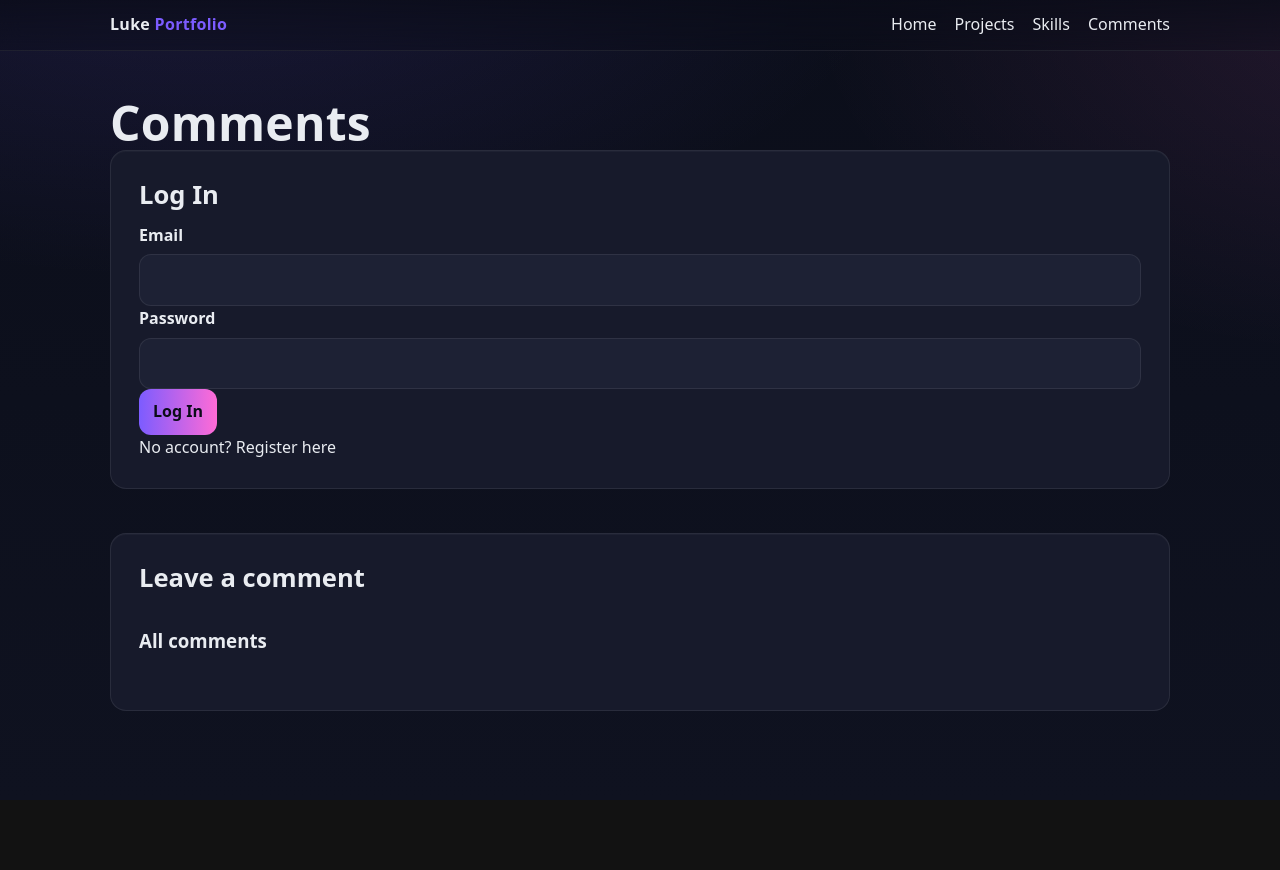
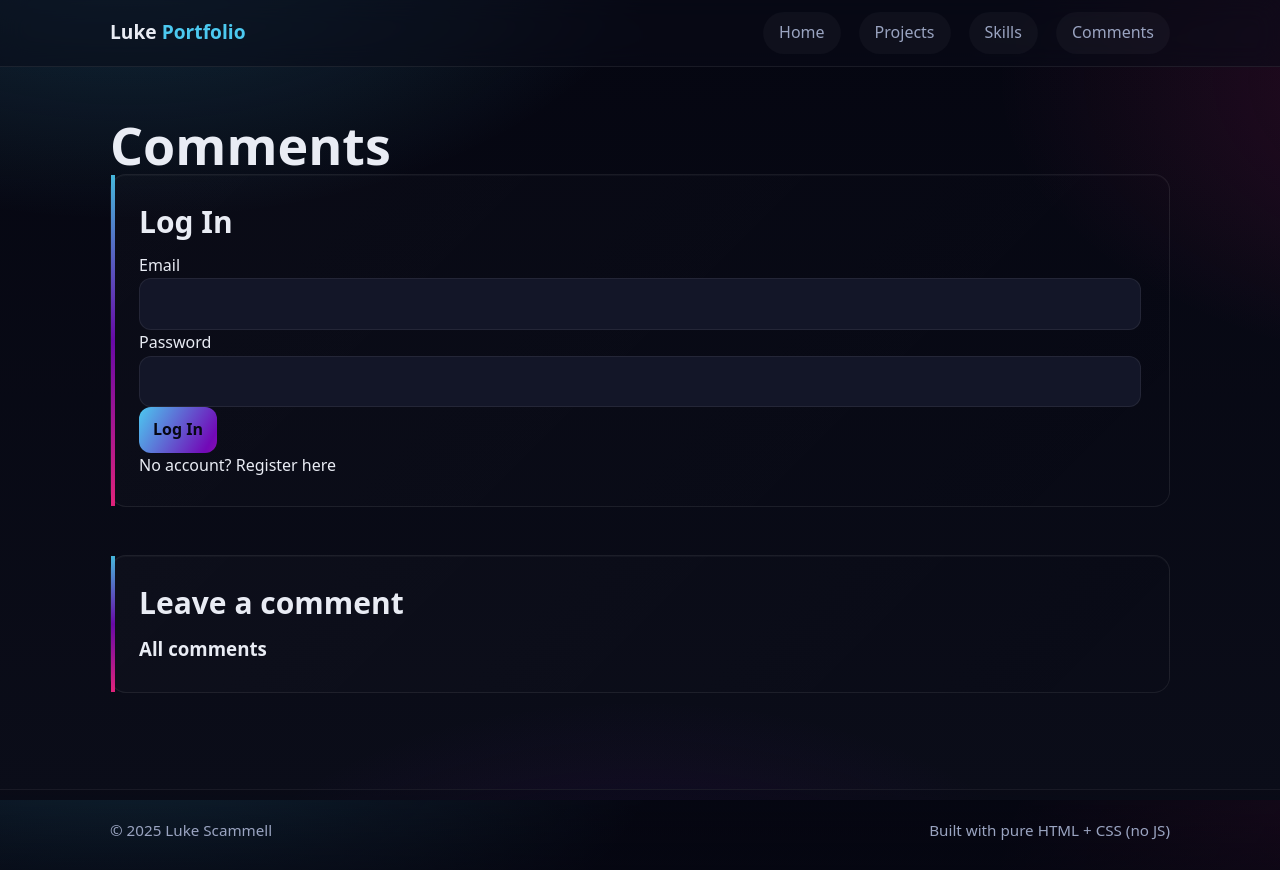
Before and after one commit to LukesScammell/Personal--protfolio-assesment-1-WEB504, a website with bundled scripts: page public/contact.html in a window 1280 px wide. Before the commit the page ends 800 px from the top, so only its background shows below. Built offline with nearby package versions, Linux system fonts and the light colour scheme; no server answers.

Commit message:
new accecebility changes for visually impared users

```diff
--- a/public/contact.html
+++ b/public/contact.html
@@ -6,7 +6,7 @@
   <title>Comments — Luke Portfolio</title>
 
   <!-- Your base CSS -->
-  <link rel="stylesheet" href="variables.css"/>
+  <link rel="stylesheet" href="/variables.css"/>
   <!-- <link rel="stylesheet" href="styles/main.css"/> -->
 
   <!-- Add reCAPTCHA script -->
@@ -21,14 +21,14 @@
       <a href="index.html">Luke <span>Portfolio</span></a>
     </div>
 
-    <nav>
-      <ul>
-        <li><a href="index.html">Home</a></li>
-        <li><a href="projects.html">Projects</a></li>
-        <li><a href="skills.html">Skills</a></li>
-        <li><a href="contact.html">Comments</a></li>
-      </ul>
-    </nav>
+   <nav>
+  <ul>
+    <li><a class="nav-link" href="index.html">Home</a></li>
+    <li><a class="nav-link" href="projects.html">Projects</a></li>
+    <li><a class="nav-link" href="skills.html">Skills</a></li>
+    <li><a class="nav-link" href="contact.html">Comments</a></li>
+  </ul>
+</nav>
   </div>
 </header>
 
@@ -51,7 +51,7 @@
 
       <button type="submit">Log In</button>
 
-      <p class="message"></p>
+      <p class="message" id="login-message" aria-live="polite"></p>
       <p>No account? <a href="#" id="show-register">Register here</a></p>
     </form>
 
@@ -59,18 +59,19 @@
     <form id="register-form" style="display:none;">
       <h2>Register</h2>
 
-      <label>Email</label>
-      <input name="email" type="email" required/>
+      <label for="login-email">Email</label>
+      <input id="login-email" name="email" type="email" required/>
 
-      <label>Password</label>
-      <input name="password" type="password" required/>
+      <label for="login-password">Password</label>
+      <input id="login-password" name="password" type="password" required/>
+
 
       <label>Confirm Password</label>
       <input name="confirm" type="password" required/>
 
       <button type="submit">Register</button>
 
-      <p class="message"></p>
+      <p class="message" id="register-message" aria-live="polite"></p>
       <p>Already have an account? <a href="#" id="show-login">Log in</a></p>
 
       <p style="font-size: 0.9rem;">
@@ -104,5 +105,11 @@
 <script type="module" src="auth.js"></script>
 <script type="module" src="comments.js"></script>
 
+<footer class="site-footer">
+    <div class="container foot">
+      <span>© 2025 Luke Scammell</span>
+      <span>Built with pure HTML + CSS (no JS)</span>
+    </div>
+  </footer>
 </body>
 </html>
--- a/public/variables.css
+++ b/public/variables.css
@@ -1,47 +1,73 @@
-/* ===== Global portfolio CSS (unified look + CSS-only animations) ===== */
-/* Reset & base */
+/* =========================================================
+   Global Neon Portfolio UI – FULL THEME UPDATE
+   Clean, modern, neon gradients, smooth animations
+   ========================================================= */
+
+/* Reset */
 *,*::before,*::after{box-sizing:border-box}
 html,body{height:100%}
 body,h1,h2,h3,h4,p,ul,ol,figure{margin:0}
 img{display:block;max-width:100%}
-a{color:inherit;text-decoration:none}
+a{text-decoration:none;color:inherit}
 input,button,textarea,select{font:inherit;color:inherit}
 
-/* Tokens */
+/* ---------------------------------------------------------
+   Color Tokens – NEW NEON PALETTE
+   --------------------------------------------------------- */
 :root{
-  --bg:#0f1220;
-  --surface:#171a2b;
-  --surface-2:#1d2134;
-  --border:rgba(255,255,255,.08);
-  --text:#e9ecf1;
-  --muted:#a9b1c7;
-  --accent:#7c5cff;
-  --accent-2:#ff6bd6;
-  --ring:rgba(124,92,255,.45);
+  --bg:#070813;
+  --surface:#0d0f1c;
+  --surface-2:#131628;
+
+  --border:rgba(255,255,255,.07);
+  --text:#e9ecf4;
+  --muted:#9aa4c1;
+
+  /* NEON ACCENTS */
+  --accent:#4cc9f0;   /* neon blue */
+  --accent-2:#7209b7; /* neon purple */
+  --accent-3:#f72585; /* neon pink */
+
+  /* Glow Ring */
+  --ring:rgba(76,201,240,.45);
+
+  --radius:16px;
+  --shadow:0 10px 28px rgba(0,0,0,.45);
 
   --maxw:1100px;
-  --radius:16px;
-  --shadow:0 10px 30px rgba(0,0,0,.35);
 
-  --space-xs:6px; --space-sm:12px; --space-md:20px;
-  --space-lg:28px; --space-xl:44px;
+  --space-xs:6px;
+  --space-sm:12px;
+  --space-md:20px;
+  --space-lg:28px;
+  --space-xl:48px;
 
-  --fs-sm:.95rem; --fs-base:1.05rem;
-  --fs-h1:clamp(28px,5vw,48px);
-  --fs-h2:clamp(20px,2vw,28px);
+  --fs-sm:.95rem;
+  --fs-base:1.05rem;
+  --fs-h1:clamp(30px,5vw,52px);
+  --fs-h2:clamp(20px,3vw,30px);
 }
 
 html{color-scheme:dark}
+
+/* ---------------------------------------------------------
+   Body Background – NEW MULTI-NEON GLOW
+   --------------------------------------------------------- */
 body{
   background:
-    radial-gradient(1200px 600px at 15% -10%, rgba(124,92,255,.14), transparent 60%),
-    radial-gradient(1000px 600px at 110% 0%, rgba(255,107,214,.10), transparent 60%),
-    linear-gradient(#0b0e1a,#0f1220);
+    radial-gradient(900px 500px at 10% -10%, rgba(76,201,240,.22), transparent 60%),
+    radial-gradient(900px 500px at 120% 10%, rgba(247,37,133,.18), transparent 60%),
+    radial-gradient(700px 400px at 50% 120%, rgba(114,9,183,.14), transparent 65%),
+    linear-gradient(#050611,#0b0d19);
   color:var(--text);
   font:16px/1.6 system-ui,-apple-system,Segoe UI,Roboto,Inter,Arial,sans-serif;
+
+  display:flex;
+  flex-direction:column;
+  min-height:100vh;
 }
 
-/* Layout helpers */
+/* Helpers */
 .container{width:min(100%,var(--maxw));margin-inline:auto;padding-inline:var(--space-md)}
 main{padding-block:var(--space-xl)}
 section{margin-block:var(--space-xl)}
@@ -49,214 +75,209 @@ section{margin-block:var(--space-xl)}
 .sr-only{position:absolute;width:1px;height:1px;padding:0;margin:-1px;overflow:hidden;clip:rect(0 0 0 0);white-space:nowrap;border:0}
 
 /* Typography */
-h1{font-size:var(--fs-h1);line-height:1.15;font-weight:800;letter-spacing:.2px}
+h1{font-size:var(--fs-h1);line-height:1.15;font-weight:800}
 h2{font-size:var(--fs-h2);line-height:1.25;margin-bottom:var(--space-sm);font-weight:700}
 
-/* ===== Header / Nav ===== */
+/* ---------------------------------------------------------
+   Neon Gradient Hero Text
+   --------------------------------------------------------- */
+.hero h1{
+  background:linear-gradient(115deg,var(--accent),var(--accent-2),var(--accent-3));
+  -webkit-background-clip:text;
+  color:transparent;
+}
+
+/* ---------------------------------------------------------
+   Header & Navigation – New Neon Chip Nav
+   --------------------------------------------------------- */
 .site-header{
   position:sticky;top:0;z-index:50;
-  backdrop-filter:blur(10px);
-  background:linear-gradient(180deg,rgba(10,12,24,.75),rgba(10,12,24,.35));
+  backdrop-filter:blur(12px);
+  background:rgba(10,12,24,.55);
   border-bottom:1px solid var(--border);
 }
 .site-header .nav{
-  display:flex;align-items:center;justify-content:space-between;
+  display:flex;justify-content:space-between;align-items:center;
   padding-block:var(--space-sm)
 }
-.brand a{font-weight:800;letter-spacing:.3px}
+.brand a{font-weight:800;font-size:1.2rem}
 .brand span{color:var(--accent)}
-nav ul{list-style:none;display:flex;gap:18px;padding:0;margin:0}
+
+nav ul{list-style:none;display:flex;gap:18px;margin:0;padding:0}
+
 .nav-link{
-  position:relative;display:inline-block;
-  padding:8px 10px;border-radius:10px;color:var(--muted);
-  transition:color .15s ease, background .15s ease, transform .15s ease;
+  display:inline-block;
+  padding:8px 16px;
+  border-radius:999px;
+  background:rgba(255,255,255,.03);
+  color:var(--muted);
+  transition:background .2s,box-shadow .2s,color .2s,transform .2s;
 }
-.nav-link:hover{background:rgba(255,255,255,.06);color:#fff}
+.nav-link:hover{
+  background:rgba(255,255,255,.1);
+  box-shadow:0 0 0 1px var(--accent);
+  color:#fff;
+}
 .nav-link:active{transform:translateY(1px)}
-/* animated underline */
+
+/* neon underline */
 .nav-link::after{
-  content:"";position:absolute;left:10px;right:10px;bottom:5px;height:2px;
-  background:currentColor;opacity:.85;transform:scaleX(0);transform-origin:left;
-  transition:transform .18s ease;
+  content:"";
+  position:absolute;
+  left:14px; right:14px; bottom:4px;
+  height:2px;
+  background:var(--accent);
+  transform:scaleX(0);
+  transform-origin:left;
+  transition:transform .2s ease;
 }
-.nav-link:hover::after,.nav-link:focus-visible::after{transform:scaleX(1)}
-/* auto-active by body[data-page] */
-body[data-page="home"]     nav a[href="index.html"],
-body[data-page="projects"] nav a[href="projects.html"],
-body[data-page="skills"]   nav a[href="skills.html"],
-body[data-page="contact"]  nav a[href="contact.html"]{
-  color:#fff;background:rgba(124,92,255,.18);
-  outline:1px solid rgba(124,92,255,.25);outline-offset:0;border-radius:10px;
+.nav-link:hover::after,
+.nav-link:focus-visible::after{
+  transform:scaleX(1);
 }
 
-/* ===== Hero (Home) ===== */
-.hero{padding-block:clamp(36px,6vw,80px)}
-.hero h1{margin:0 0 var(--space-sm)}
-.hero p{color:var(--muted);max-width:70ch}
+/* active page */
+body[data-page="home"] nav a[href="index.html"],
+body[data-page="projects"] nav a[href="projects.html"],
+body[data-page="skills"] nav a[href="skills.html"],
+body[data-page="contact"] nav a[href="contact.html"]{
+  color:#fff;
+  background:rgba(76,201,240,.18);
+  box-shadow:0 0 0 1px rgba(76,201,240,.4);
+}
+
+/* ---------------------------------------------------------
+   Hero CTA
+   --------------------------------------------------------- */
 .cta{
-  display:inline-block;margin-top:var(--space-md);padding:10px 16px;
-  border-radius:999px;font-weight:700;border:none;color:#0a0c18;
-  background:linear-gradient(90deg,var(--accent),var(--accent-2));
-  background-size:200% 100%;transition:background-position .25s ease,filter .2s ease;
-  box-shadow:var(--shadow)
+  display:inline-block;
+  margin-top:var(--space-md);
+  padding:12px 20px;
+  border-radius:999px;
+  background:linear-gradient(120deg,var(--accent),var(--accent-2),var(--accent-3));
+  background-size:200% 100%;
+  color:#0b0d19;
+  font-weight:700;
+  box-shadow:var(--shadow);
+  transition:background-position .25s ease,filter .2s,transform .15s;
 }
-.cta:hover{background-position:100% 0;filter:brightness(1.05)}
-.cta:focus-visible{outline:3px solid var(--ring);outline-offset:3px}
+.cta:hover{
+  background-position:100% 0;
+  filter:brightness(1.08);
+}
 
-/* ===== Grids & Cards (Home featured + Projects) ===== */
+/* ---------------------------------------------------------
+   Cards – Neon Glow Update
+   --------------------------------------------------------- */
 .grid{display:grid;gap:var(--space-lg);grid-template-columns:repeat(auto-fit,minmax(280px,1fr))}
-@media (max-width:980px){.grid{grid-template-columns:repeat(2,1fr)}}
-@media (max-width:640px){.grid{grid-template-columns:1fr}}
 
 .card{
-  background:var(--surface);border:1px solid var(--border);border-radius:var(--radius);
+  position:relative;
+  background:linear-gradient(135deg,rgba(255,255,255,.02),rgba(255,255,255,.00));
+  border-radius:var(--radius);
   padding:var(--space-lg);
+  border:1px solid var(--border);
   box-shadow:0 1px 0 rgba(255,255,255,.03) inset;
-  transition:transform .18s ease, box-shadow .18s ease, border-color .18s ease, background .18s ease;
-}
-.card:hover{
-  transform:translateY(-2px);
-  border-color:color-mix(in srgb,var(--accent) 40%,var(--border));
-  box-shadow:var(--shadow);
-}
-.card h3{margin-bottom:6px;font-weight:700}
-.card .meta{color:var(--muted);font-size:var(--fs-sm);margin-bottom:8px}
-.card .actions{margin-top:var(--space-sm);display:flex;gap:10px}
-.btn{
-  display:inline-block;padding:8px 12px;border-radius:10px;font-weight:600;
-  background:var(--surface-2);border:1px solid var(--border)
-}
-.btn:hover{background:color-mix(in srgb,var(--surface-2) 75%,white 25%)}
-
-/* ===== Skills ===== */
-.skills-groups{display:grid;gap:var(--space-md);grid-template-columns:repeat(auto-fit,minmax(280px,1fr))}
-@media (max-width:740px){.skills-groups{grid-template-columns:1fr}}
-.skill{margin-bottom:var(--space-sm)}
-.skill h4{font-size:1rem;margin-bottom:6px}
-.bar{
-  height:10px;border-radius:999px;background:#0c0f1a;overflow:hidden;border:1px solid var(--border)
-}
-.bar > span{
-  display:block;height:100%;
-  background:linear-gradient(90deg,var(--accent),var(--accent-2));
-  width:var(--level,0%);
-  /* animate bars on load */
-  animation:growBar .8s ease-out both;
+  transition:transform .18s,box-shadow .18s,border-color .18s;
 }
 
-/* ===== Contact, Auth and Project forms ===== */
-form.contact, #auth-container, #comment-section, #user-info, #project-form-section{
-  display:grid;gap:var(--space-md);
-  background:var(--surface);border:1px solid var(--border);border-radius:var(--radius);
-  padding:var(--space-lg)
+/* neon accent strip */
+.card::before{
+  content:"";
+  position:absolute;
+  inset-block:0;
+  left:0;
+  width:4px;
+  background:linear-gradient(180deg,var(--accent),var(--accent-2),var(--accent-3));
+  opacity:.9;
 }
-label{display:block;font-weight:600;margin-bottom:6px}
-input[type="text"],input[type="email"],input[type="password"],textarea,input[type="url"]{
-  width:100%;padding:12px 14px;border-radius:12px;background:var(--surface-2);
-  border:1px solid var(--border);color:var(--text);transition:border-color .18s ease,box-shadow .18s ease
+
+.card:hover{
+  transform:translateY(-4px);
+  box-shadow:0 18px 36px rgba(0,0,0,.55);
+  border-color:var(--accent);
+  background:linear-gradient(135deg,rgba(76,201,240,.12),rgba(114,9,183,.12),rgba(247,37,133,.12));
 }
-textarea{min-height:140px;resize:vertical}
-input:focus-visible,textarea:focus-visible{
-  outline:3px solid var(--ring);outline-offset:2px;
-  border-color:color-mix(in srgb,var(--accent) 55%, var(--border))
+
+.card .meta{color:var(--muted);font-size:var(--fs-sm)}
+
+/* ---------------------------------------------------------
+   Buttons
+   --------------------------------------------------------- */
+button{
+  padding:10px 14px;
+  border-radius:12px;
+  font-weight:700;
+  border:none;
+  cursor:pointer;
+  background:linear-gradient(120deg,var(--accent),var(--accent-2),var(--accent-3));
+  background-size:200% 100%;
+  color:#070813;
+  transition:background-position .25s ease,filter .2s ease,transform .1s ease;
 }
-button{
-  padding:10px 14px;border-radius:12px;font-weight:700;border:none;cursor:pointer;
-  background:linear-gradient(90deg,var(--accent),var(--accent-2));color:#0a0c18;
-  transition:filter .2s ease, transform .12s ease
+button:hover{
+  background-position:100% 0;
+  filter:brightness(1.08);
 }
-button:hover{filter:brightness(1.05)}
 button:active{transform:translateY(1px)}
 
-/* ===== Footer ===== */
+/* ---------------------------------------------------------
+   Forms
+   --------------------------------------------------------- */
+form.contact{
+  display:grid;gap:var(--space-md);
+  background:var(--surface);padding:var(--space-lg);
+  border-radius:var(--radius);border:1px solid var(--border)
+}
+input,textarea{
+  width:100%;padding:12px 14px;
+  background:var(--surface-2);border:1px solid var(--border);
+  border-radius:12px;color:var(--text);
+  transition:border-color .2s,box-shadow .2s;
+}
+input:focus-visible,textarea:focus-visible{
+  outline:3px solid var(--ring);
+  border-color:var(--accent);
+}
+
+/* ---------------------------------------------------------
+   Footer
+   --------------------------------------------------------- */
 .site-footer{
-  margin-top:var(--space-xl);
   border-top:1px solid var(--border);
-  background:linear-gradient(180deg,rgba(10,12,24,.2),rgba(10,12,24,.6))
+  background:linear-gradient(180deg,rgba(5,6,17,.3),rgba(5,6,17,.6));
+  padding-block:var(--space-lg);
 }
 .site-footer .foot{
-  display:flex;align-items:center;justify-content:space-between;
-  padding-block:var(--space-md);color:var(--muted);font-size:var(--fs-sm);gap:10px;flex-wrap:wrap
+  display:flex;justify-content:space-between;align-items:center;
+  color:var(--muted);font-size:var(--fs-sm);
+  flex-wrap:wrap;gap:10px;
 }
 
-/* ===== Reveal animations ===== */
-@keyframes fadeUp{from{opacity:0;transform:translateY(8px)}to{opacity:1;transform:none}}
-@keyframes growBar{from{width:0}to{width:var(--level,0%)}}
+/* ---------------------------------------------------------
+   Animations
+   --------------------------------------------------------- */
+@keyframes fadeUp{
+  from{opacity:0;transform:translateY(8px)}
+  to{opacity:1;transform:translateY(0)}
+}
+.reveal{opacity:0;animation:fadeUp .6s ease-out both}
 
-.reveal{opacity:0;animation:fadeUp .6s ease-out both}
-.reveal-stagger > *{opacity:0;animation:fadeUp .6s ease-out both}
-.reveal-stagger > *:nth-child(1){animation-delay:.05s}
-.reveal-stagger > *:nth-child(2){animation-delay:.10s}
-.reveal-stagger > *:nth-child(3){animation-delay:.15s}
-.reveal-stagger > *:nth-child(4){animation-delay:.20s}
-.reveal-stagger > *:nth-child(5){animation-delay:.25s}
-.reveal-stagger > *:nth-child(6){animation-delay:.30s}
-.reveal-stagger > *:nth-child(7){animation-delay:.35s}
-.reveal-stagger > *:nth-child(8){animation-delay:.40s}
-
-/* ===== Mobile Responsive Styles ===== */
-@media (max-width: 768px) {
-  /* Adjust base font size for better mobile readability */
-  body {
-    font-size: 15px;
-  }
-
-  /* Improve header and navigation for mobile */
-  .site-header .nav {
-    flex-direction: column;
-    padding: var(--space-sm) 0;
-    gap: var(--space-sm);
-  }
-
-  nav ul {
-    flex-wrap: wrap;
-    justify-content: center;
-    gap: 8px;
-  }
-
-  /* Adjust hero section spacing */
-  .hero {
-    padding-top: var(--space-lg);
-  }
-
-  /* Make cards stack on mobile */
-  .grid {
-    grid-template-columns: 1fr;
-  }
-
-  /* Adjust form padding */
-  form.contact, #auth-container, #comment-section, #user-info, #project-form-section {
-    padding: var(--space-md);
-  }
-
-  /* Improve button and input touch targets */
-  .btn, button, .cta {
-    padding: 12px 16px;
-  }
-
-  /* Adjust footer layout */
-  .site-footer .foot {
-    flex-direction: column;
-    text-align: center;
-    gap: var(--space-sm);
-  }
-
-  /* Make tables scrollable on mobile */
-  .table {
-    display: block;
-    overflow-x: auto;
-    -webkit-overflow-scrolling: touch;
-  }
+/* Reduced motion */
+@media(prefers-reduced-motion:reduce){
+  *{animation:none !important;transition:none !important}
 }
 
-/* A11y: respect reduced motion */
-@media (prefers-reduced-motion: reduce){
-  *{animation-duration:.001ms !important;animation-iteration-count:1 !important;transition:none !important}
+/* ---------------------------------------------------------
+   Responsive
+   --------------------------------------------------------- */
+@media(max-width:768px){
+  .site-header .nav{flex-direction:column;gap:var(--space-sm)}
+  nav ul{flex-wrap:wrap;justify-content:center}
+
+  .grid{grid-template-columns:1fr}
+
+  form.contact{padding:var(--space-md)}
+
+  .site-footer .foot{text-align:center;flex-direction:column}
 }
-
-/* Tables (Skills page) */
-.table { width: 100%; border-collapse: collapse; border: 1px solid var(--border); border-radius: 12px; overflow: hidden; }
-.table th, .table td { padding: 10px 12px; border-bottom: 1px solid var(--border); vertical-align: top; }
-.table thead th { background: var(--surface-2); text-align: left; font-weight: 700; }
-.table tbody tr:nth-child(odd) td { background: rgba(255,255,255,.02); }
-.table tbody tr:hover td { background: rgba(124,92,255,.08); }
```
Also changed, not shown: public/comments.js (+49 -5 lines), public/projects.html (+6 -0 lines), public/skills.html (+6 -0 lines).
